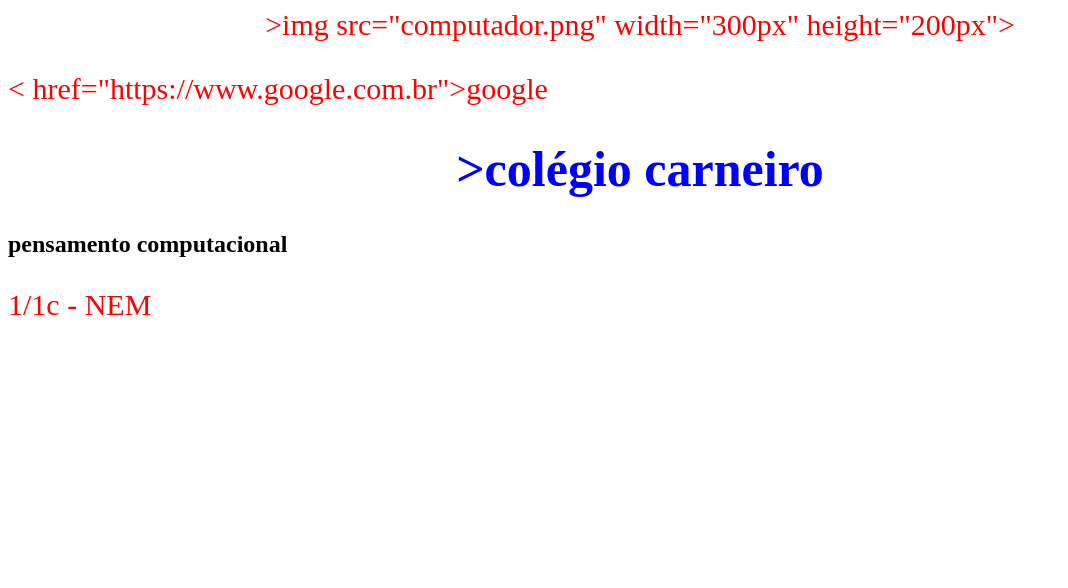
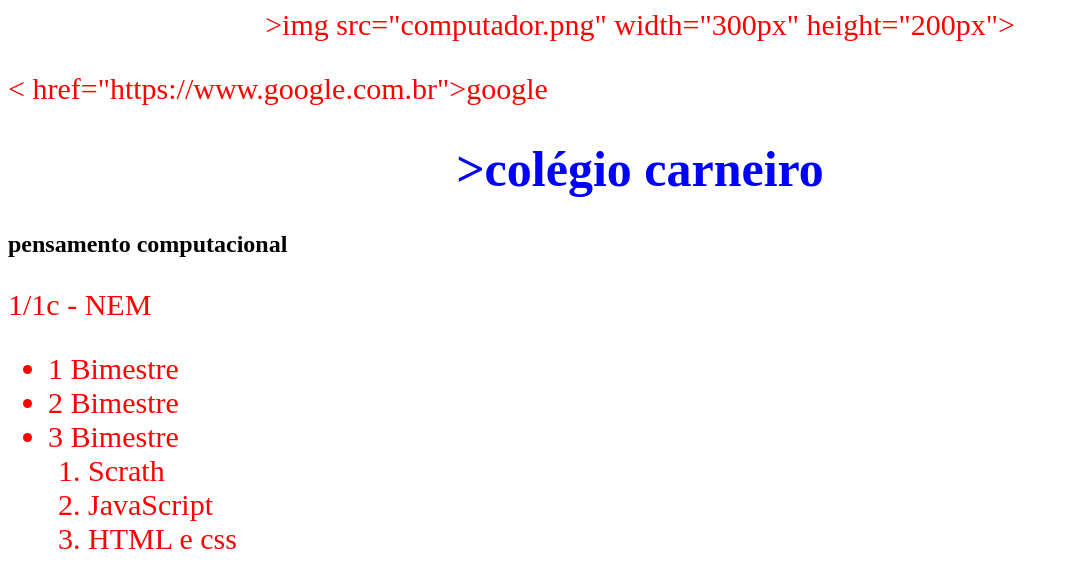
Before and after one commit to mi976/1C-MILENA-CAROLINA, a plain HTML site: page INDEX.HTML in a window 1280 px wide. Shown: the whole page, without its empty margins (0-1068 px from the left). Drawn offline with Linux system fonts and the light colour scheme.

Commit message:
Update INDEX.HTML

```diff
--- a/INDEX.HTML
+++ b/INDEX.HTML
@@ -7,3 +7,16 @@
 <h1>>colégio carneiro</h1>
 <h2>pensamento computacional</h2>
 <p>1/1c - NEM</P>
+
+<ul class="lista">
+    <li>1 Bimestre</li>
+    <li>2 Bimestre</li>
+    <li>3 Bimestre</li>
+</ol>
+<ol class="lista">
+    <li>Scrath</li>
+    <li>JavaScript</li>
+    <li>HTML e css</li>
+</ol>
+
+</body>
```
